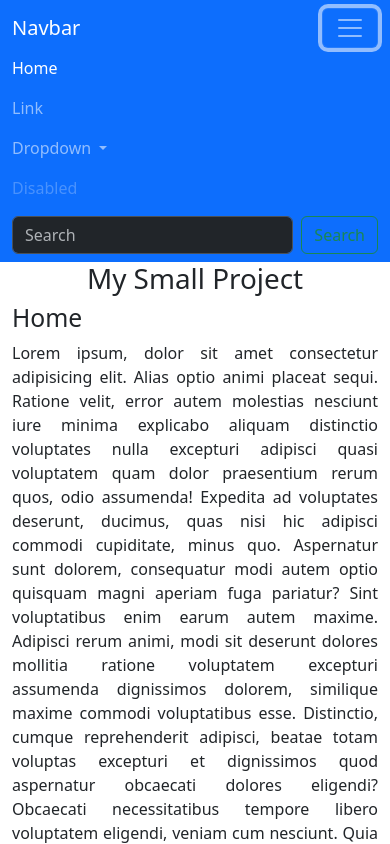
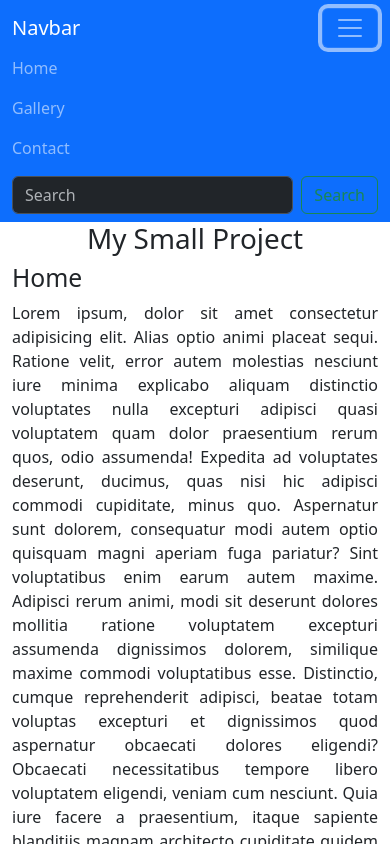
Before and after one commit to dekpo/MySmallProjectThatILoveSoMuch, a plain HTML site: page index.html in a window 390 px wide. Both pictures are taken after a click on the button "Toggle navigation". Shown: the top 844 px of the page. Drawn offline with nearby package versions, Linux system fonts and the light colour scheme.

Commit message:
Added link to the NavBar element

```diff
--- a/index.html
+++ b/index.html
@@ -24,24 +24,13 @@
               <div class="collapse navbar-collapse" id="navbarSupportedContent">
                 <ul class="navbar-nav me-auto mb-2 mb-lg-0">
                   <li class="nav-item">
-                    <a class="nav-link active" aria-current="page" href="#">Home</a>
+                    <a class="nav-link" href="#home">Home</a>
                   </li>
                   <li class="nav-item">
-                    <a class="nav-link" href="#">Link</a>
-                  </li>
-                  <li class="nav-item dropdown">
-                    <a class="nav-link dropdown-toggle" href="#" role="button" data-bs-toggle="dropdown" aria-expanded="false">
-                      Dropdown
-                    </a>
-                    <ul class="dropdown-menu">
-                      <li><a class="dropdown-item" href="#">Action</a></li>
-                      <li><a class="dropdown-item" href="#">Another action</a></li>
-                      <li><hr class="dropdown-divider"></li>
-                      <li><a class="dropdown-item" href="#">Something else here</a></li>
-                    </ul>
+                    <a class="nav-link" href="#gallery">Gallery</a>
                   </li>
                   <li class="nav-item">
-                    <a class="nav-link disabled" aria-disabled="true">Disabled</a>
+                    <a class="nav-link" href="#contact">Contact</a>
                   </li>
                 </ul>
                 <form class="d-flex" role="search">
```
